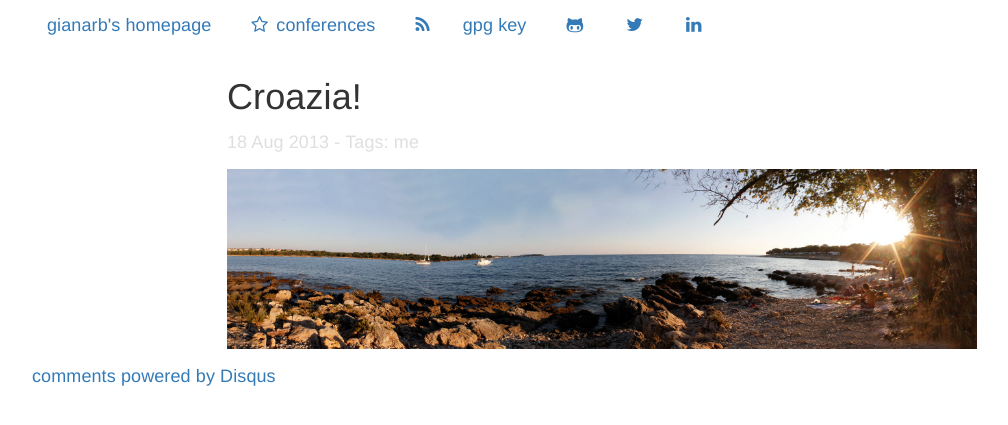
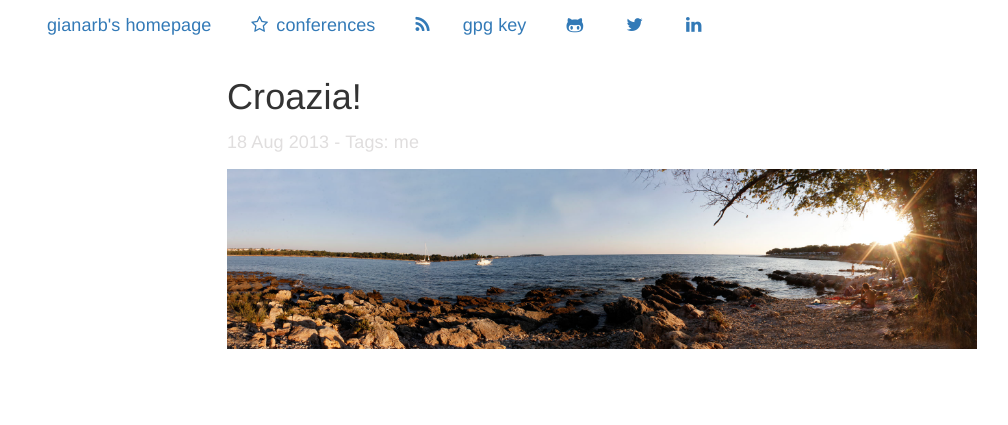
Before and after one commit to gianarb/gianarb.github.com, a Jekyll site: the page built from _posts/2013-08-18-croazia.markdown, in a window 1280 px wide. Shown: the top 425 px of the page, without its empty margins (38-1046 px from the left). Built offline with Jekyll 4.4.1, drawn with Linux system fonts in a browser that asks for light colours; nearby versions of some CDN libraries; comment, search, counter and statistics services are not loaded; some of the changed lines change nothing that is shown.

Commit message:
Remove disqus

```diff
--- a/_layouts/post.html
+++ b/_layouts/post.html
@@ -34,21 +34,6 @@
               <div class="addthis_recommended_horizontal"></div>
           </div>
         </div>
-        <div id="disqus_thread"></div>
 
     </div>
 </div>
-
-<script type="text/javascript">
-    var disqus_shortname = 'gianarbdeveloper'; // required: replace example with your forum shortname
-    (function() {
-        var dsq = document.createElement('script'); dsq.type = 'text/javascript'; dsq.async = true;
-        dsq.src = '//' + disqus_shortname + '.disqus.com/embed.js';
-        (document.getElementsByTagName('head')[0] ||
-            document.getElementsByTagName('body')[0]).appendChild(dsq);
-        })();
-</script>
-<noscript>Please enable JavaScript to view the
-    <a href="//disqus.com/?ref_noscript">comments powered by Disqus.</a></noscript>
-    <a href="//disqus.com" class="dsq-brlink">comments powered by <span class="logo-disqus">Disqus</span></a>
-</noscript>
```
